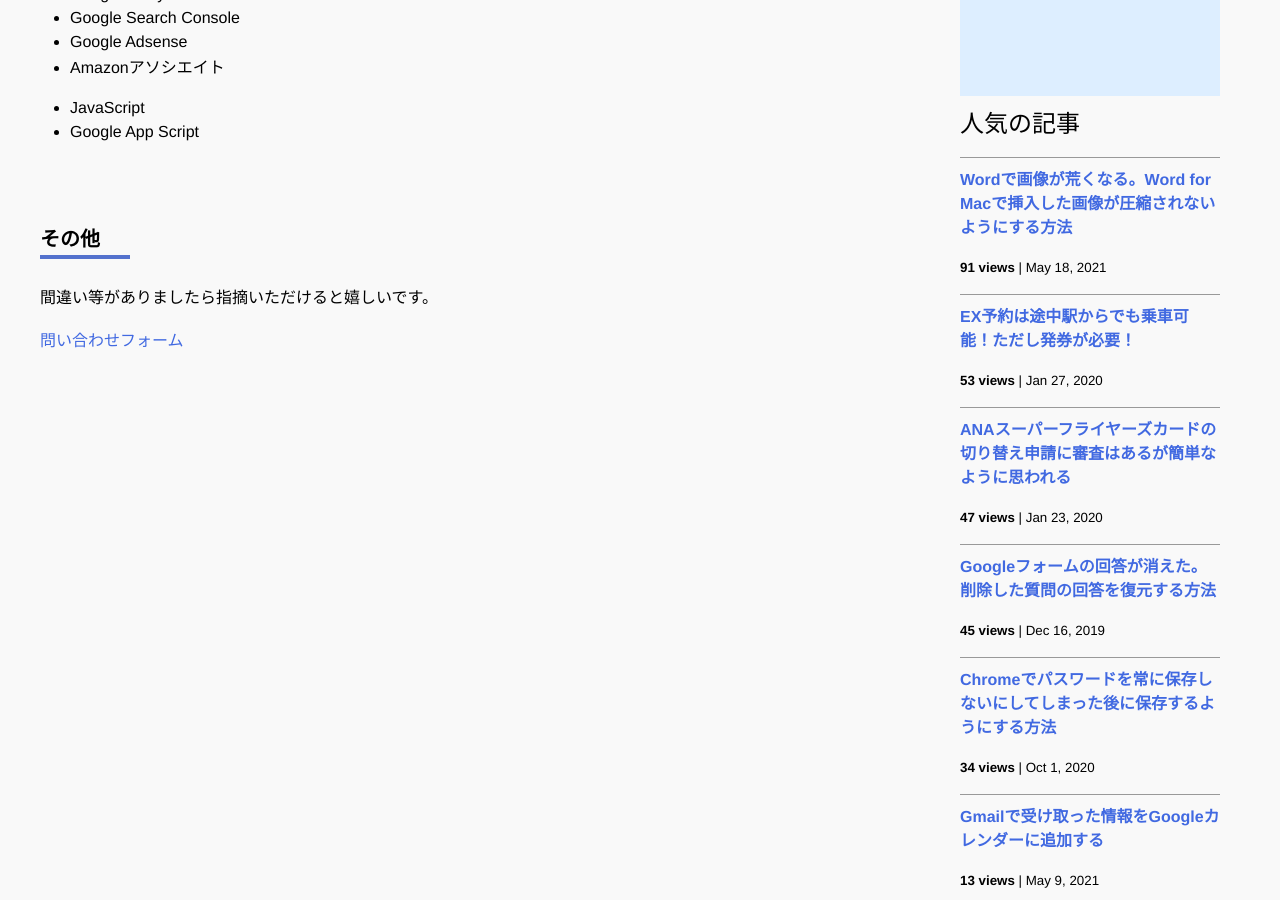
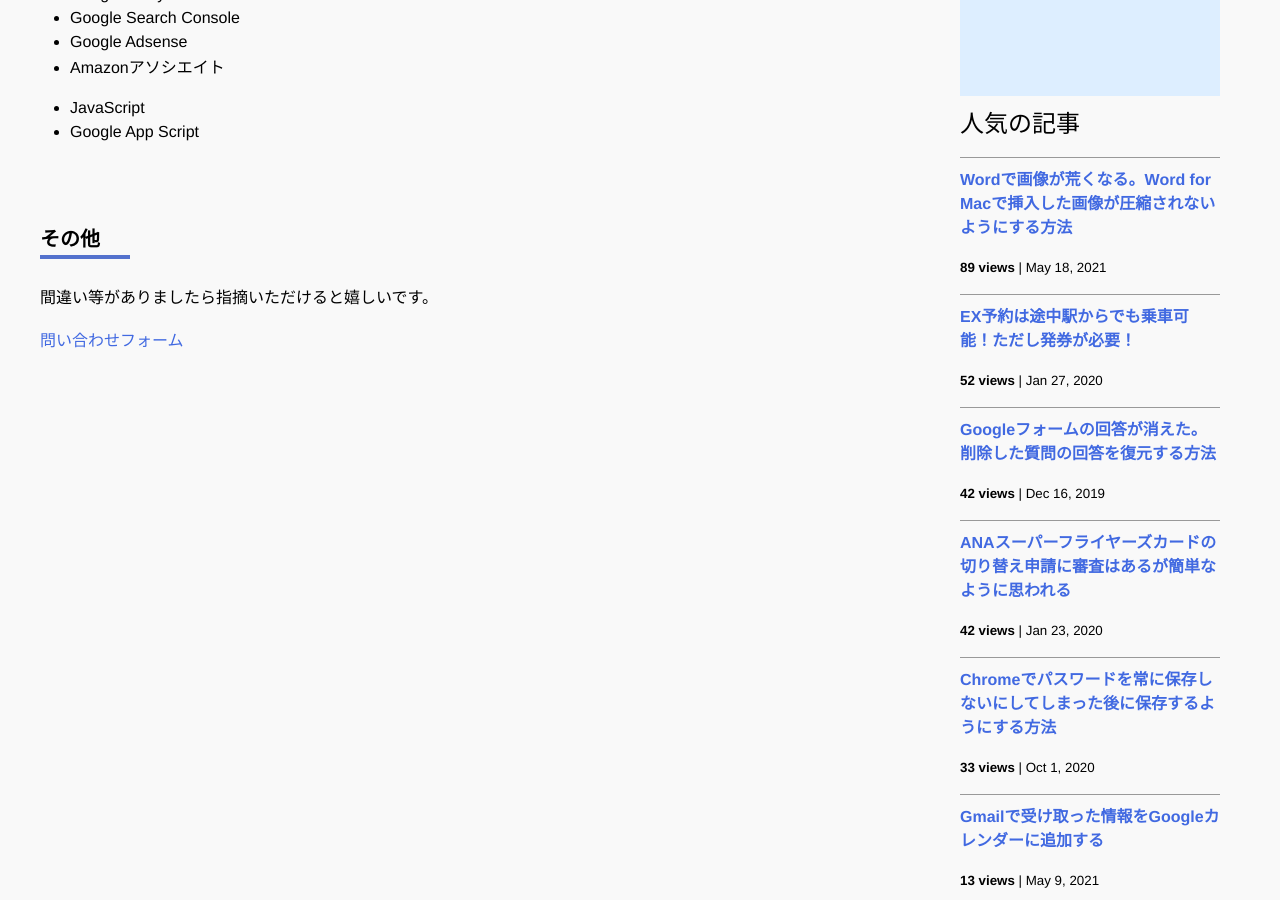
Before and after one commit to iwanaminami/shoyaiwaname, a Jekyll site: the page built from about.markdown, in a window 1280 px wide and 900 px high, scrolled down 717 px. Built offline with Jekyll 4.4.1, drawn with Linux system fonts in a browser that asks for light colours; nearby versions of some CDN libraries; comment, search, counter and statistics services are not loaded.

Commit message:
chore(ga): update _data/popularposts.yml 20260205-0052

```diff
--- a/_data/popularposts.yml
+++ b/_data/popularposts.yml
@@ -1,13 +1,13 @@
 side:
-  - view: 91
+  - view: 89
     url: "/2021/05/18/image-compression-word.html"
-  - view: 53
+  - view: 52
     url: "/2020/01/27/ex-rideontheway.html"
-  - view: 47
+  - view: 42
+    url: "/2019/12/16/restore-googleform.html"
+  - view: 42
     url: "/2020/01/23/sfc-judge.html"
-  - view: 45
-    url: "/2019/12/16/restore-googleform.html"
-  - view: 34
+  - view: 33
     url: "/2020/10/01/googlepassword.html"
   - view: 13
     url: "/2021/05/09/gmailtocalendar.html"
```
